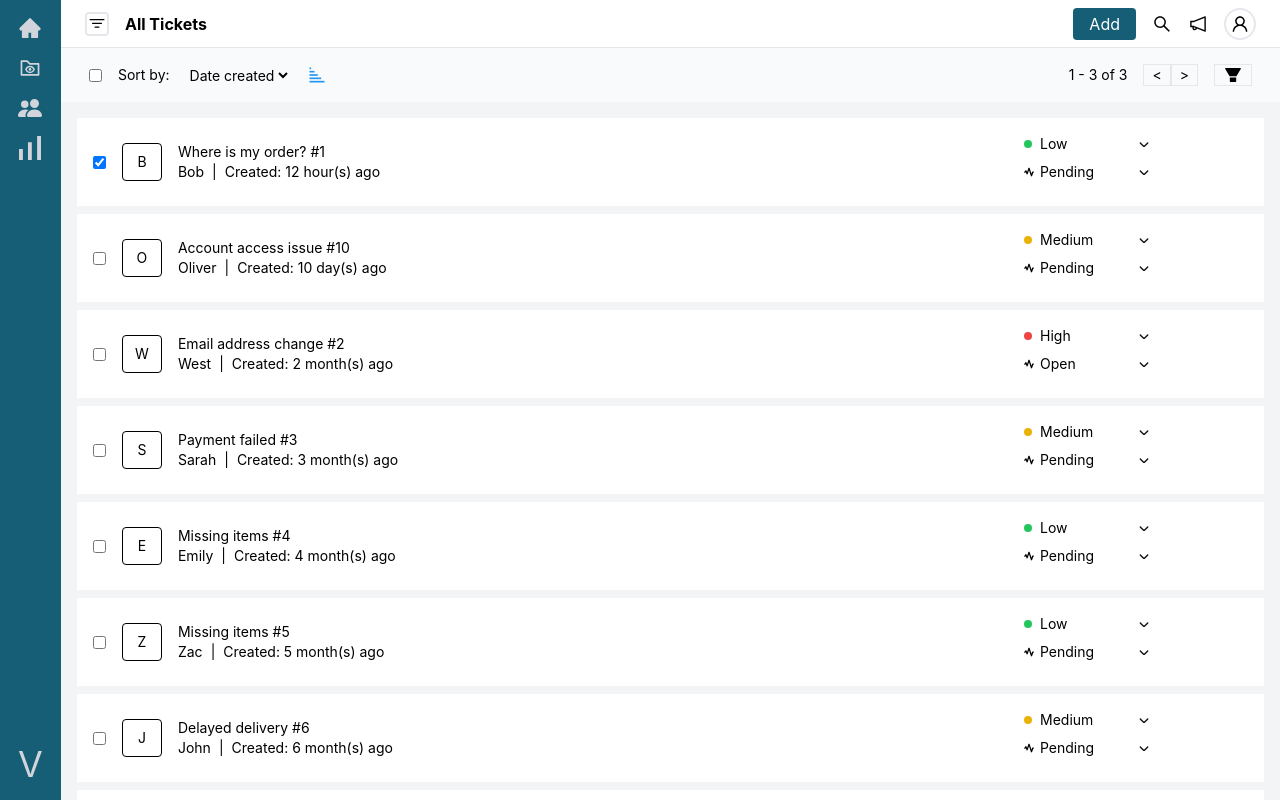
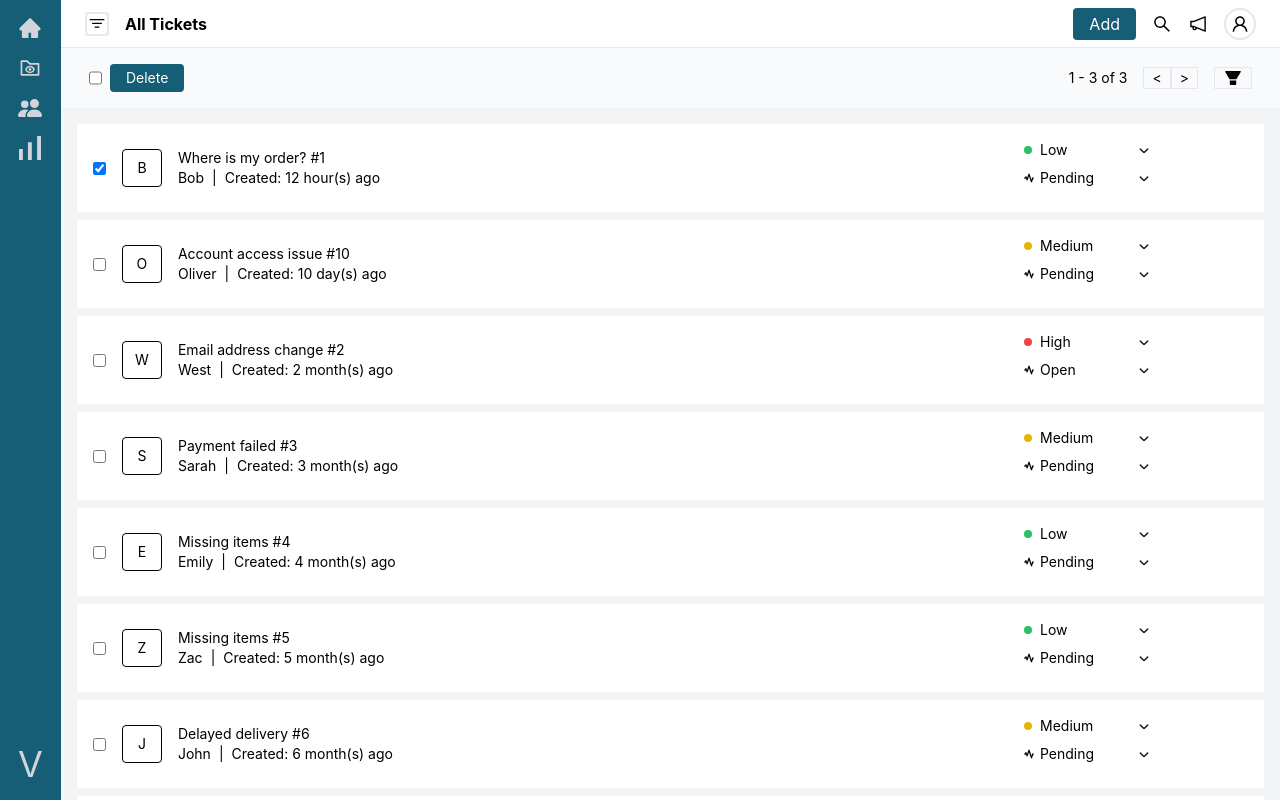
Before and after one commit to anh4dle/ticket_systems, a React (Vite) app: page / in a window 1280 px wide. Both pictures are taken after a click on the checkbox 99 px from the left and 162 px from the top of the page. Built offline with nearby package versions, Linux system fonts and the light colour scheme.

Commit message:
fix select all and delete

```diff
--- a/src/components/Button.tsx
+++ b/src/components/Button.tsx
@@ -1,6 +1,13 @@
-function Button({ name }: { name: string }) {
+type ButtonProps = {
+  name: string;
+  setState?: any;
+};
+function Button({ name, setState }: ButtonProps) {
   return (
-    <button className="p-1 rounded bg-cyan-800 text-white px-4 hover:bg-cyan-700 ">
+    <button
+      className="p-1 rounded bg-cyan-800 text-white px-4 hover:bg-cyan-700 "
+      onClick={() => setState()}
+    >
       {name}{" "}
     </button>
   );
--- a/src/components/Select.tsx
+++ b/src/components/Select.tsx
@@ -1,5 +1,5 @@
 import { useState, useRef, useEffect } from "react";
-import Modal from "./Modal";
+import SelectModal from "./SelectModal";
 type SelectProps = {
   options: string[];
   value: string;
@@ -58,7 +58,7 @@ function Select({ options, value }: SelectProps) {
         <a>{select}</a>
       </div>
       <img src="arrow_down.svg" className="w-4" />
-      {open && <Modal options={options} setSelect={setSelect} />}
+      {open && <SelectModal options={options} setSelect={setSelect} />}
     </div>
   );
 }
--- a/src/components/Modal.tsx
+++ b/src/components/SelectModal.tsx
@@ -14,7 +14,7 @@ function getOptionColor(option: string) {
       return "";
   }
 }
-function Modal({ options, setSelect }: ModalProps) {
+function SelectModal({ options, setSelect }: ModalProps) {
   return (
     <div
       className="flex flex-col w-32 overflow-hidden bg-white right-8.5 top-5 absolute z-10 rounded-md shadow
@@ -40,4 +40,4 @@ function Modal({ options, setSelect }: ModalProps) {
   );
 }
 
-export default Modal;
+export default SelectModal;
--- a/src/components/SubSetting.tsx
+++ b/src/components/SubSetting.tsx
@@ -2,17 +2,19 @@ import { useContext } from "react";
 import { AiFillFilter } from "react-icons/ai";
 import { SortContext } from "../contexts/SortContext";
 import { TicketDataContext } from "../contexts/TicketDataContext";
-
+import Button from "./Button.tsx";
 import { FcGenericSortingAsc, FcGenericSortingDesc } from "react-icons/fc";
 function SubSetting() {
   const { sortOption, setSortOption } = useContext(SortContext);
-  const { ticketsState, setTickets } = useContext(TicketDataContext);
+  const { ticketsState, setTickets, ticked, setTicked } =
+    useContext(TicketDataContext);
   const handleCheckAll = () => {
-    const newTickets = ticketsState.map((ticket :any) => ({
+    const newTickets = ticketsState.map((ticket: any) => ({
       ...ticket,
       checked: !ticket.checked,
     }));
     setTickets(newTickets);
+    setTicked((prev:any) => ({ ...prev, tickedAll: !prev.tickedAll }));
   };
   return (
     <div
@@ -20,8 +22,11 @@ function SubSetting() {
      items-center text-sm [&>div]:flex [&>div]:gap-4 [&>div]:items-center "
     >
       <div className="left">
-        {" "}
+        {ticketsState.length > 0 && (
+          <div className="flex gap-2">
             <input type="checkbox" onClick={() => handleCheckAll()} />
+            {!ticked.tickedOne && !ticked.tickedAll ? (
+              <div className="flex gap-2">
                 <p>Sort by:</p>
                 <select
                   className="bg-gray-50 hover:cursor-pointer"
@@ -61,6 +66,24 @@ function SubSetting() {
                   />
                 )}
               </div>
+            ) : (
+              <div>
+                <Button
+                  name="Delete"
+                  setState={() => {
+                    const newTickets = ticketsState.filter(
+                      (ticket: any) => !ticket.checked
+                    );
+                    setTickets(newTickets);
+                    setTicked({ tickedAll: false, tickedOne: false });
+                  }}
+                />
+              </div>
+            )}
+          </div>
+        )}
+      </div>
+
       <div className="right">
         <p>1 - 3 of 3</p>
         <div className="flex">
--- a/src/components/TicketCard.tsx
+++ b/src/components/TicketCard.tsx
@@ -20,7 +20,7 @@ type TicketCardProps = {
 function TicketCard({ ticket }: TicketCardProps) {
   const priority_opts = ["Low", "Medium", "High"];
   const status_opts = ["Open", "Pending", "Resolved"];
-  const { ticketsState, setTickets } = useContext(TicketDataContext);
+  const { ticketsState, setTickets, setTicked } = useContext(TicketDataContext);
   const handleCheck = (id: number) => {
     const newTickets = ticketsState.map((ticket: any) => {
       if (ticket.id === id) {
@@ -37,6 +37,9 @@ function TicketCard({ ticket }: TicketCardProps) {
           type="checkbox"
           checked={ticket.checked}
           onChange={() => handleCheck(ticket.id)}
+          onClick={() =>
+            setTicked((prev: any) => ({ ...prev, tickedOne: !prev.tickedOne }))
+          }
         />
 
         <p className="ticket-name w-4 border px-4 py-2 border-black rounded">
--- a/src/contexts/TicketDataContext.tsx
+++ b/src/contexts/TicketDataContext.tsx
@@ -4,19 +4,26 @@ import { tickets } from "../data/tickets";
 export type TicketDataContextType = {
   ticketsState: any;
   setTickets: (sortOption: any) => void;
+  ticked: any;
+  setTicked: any;
 };
 //context object - define the object that other component can use
 export const TicketDataContext = createContext<TicketDataContextType>({
   ticketsState: [],
   setTickets: () => {},
+  ticked: {},
+  setTicked: () => {},
 });
 
 //context provider
 export const TicketDataProvider = ({ children }: any) => {
   const newTickets = tickets.map((ticket) => ({ ...ticket, checked: false }));
   const [ticketsState, setTickets] = useState(newTickets);
+  const [ticked, setTicked] = useState({ tickedAll: false, tickedOne: false });
   return (
-    <TicketDataContext.Provider value={{ ticketsState, setTickets }}>
+    <TicketDataContext.Provider
+      value={{ ticketsState, setTickets, ticked, setTicked }}
+    >
       {children}
     </TicketDataContext.Provider>
   );
```
Lines whose indentation alone changed are shown as unchanged.
